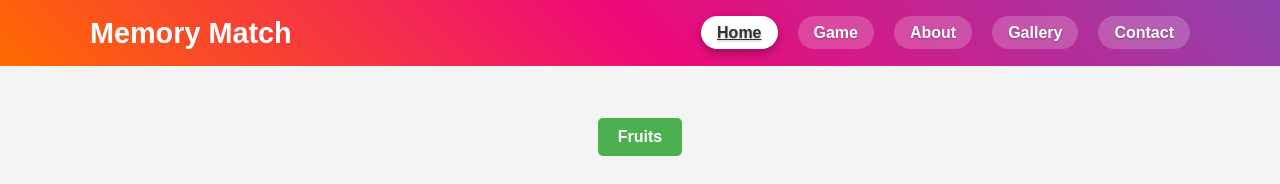
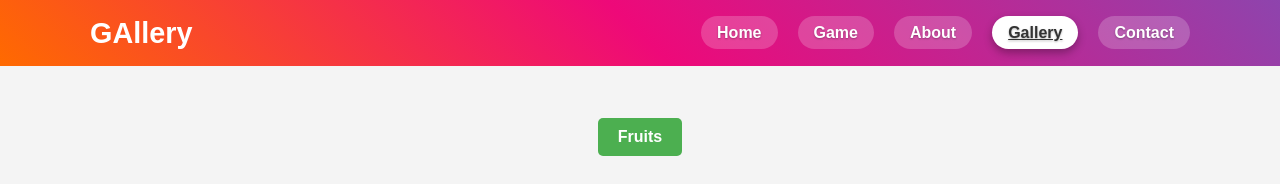
Before and after one commit to arjun805a/arjunfinalproject, a plain HTML site: page gallery.html in a window 1280 px wide. Shown: the top 184 px of the page. Drawn offline with Linux system fonts and the light colour scheme.

Commit message:
finalized code

```diff
--- a/gallery.html
+++ b/gallery.html
@@ -132,14 +132,14 @@
 
  <header>
   <div class="container">
-    <h1>Memory Match</h1>
+    <h1>GAllery</h1>
     <button class="nav-toggle" aria-label="Toggle menu">☰</button>
     <nav>
       <ul>
-        <li><a href="index.html" class="active">Home</a></li>
+        <li><a href="index.html">Home</a></li>
         <li><a href="game.html">Game</a></li>
         <li><a href="about.html">About</a></li>
-        <li><a href="gallery.html">Gallery</a></li>
+        <li><a href="gallery.html" class="active">Gallery</a></li>
         <li><a href="contact.html">Contact</a></li>
       </ul>
     </nav>
```
Also changed, not shown: about.html (+2 -2 lines), contact.html (+2 -2 lines), game.html (+2 -2 lines), 1 other file.
